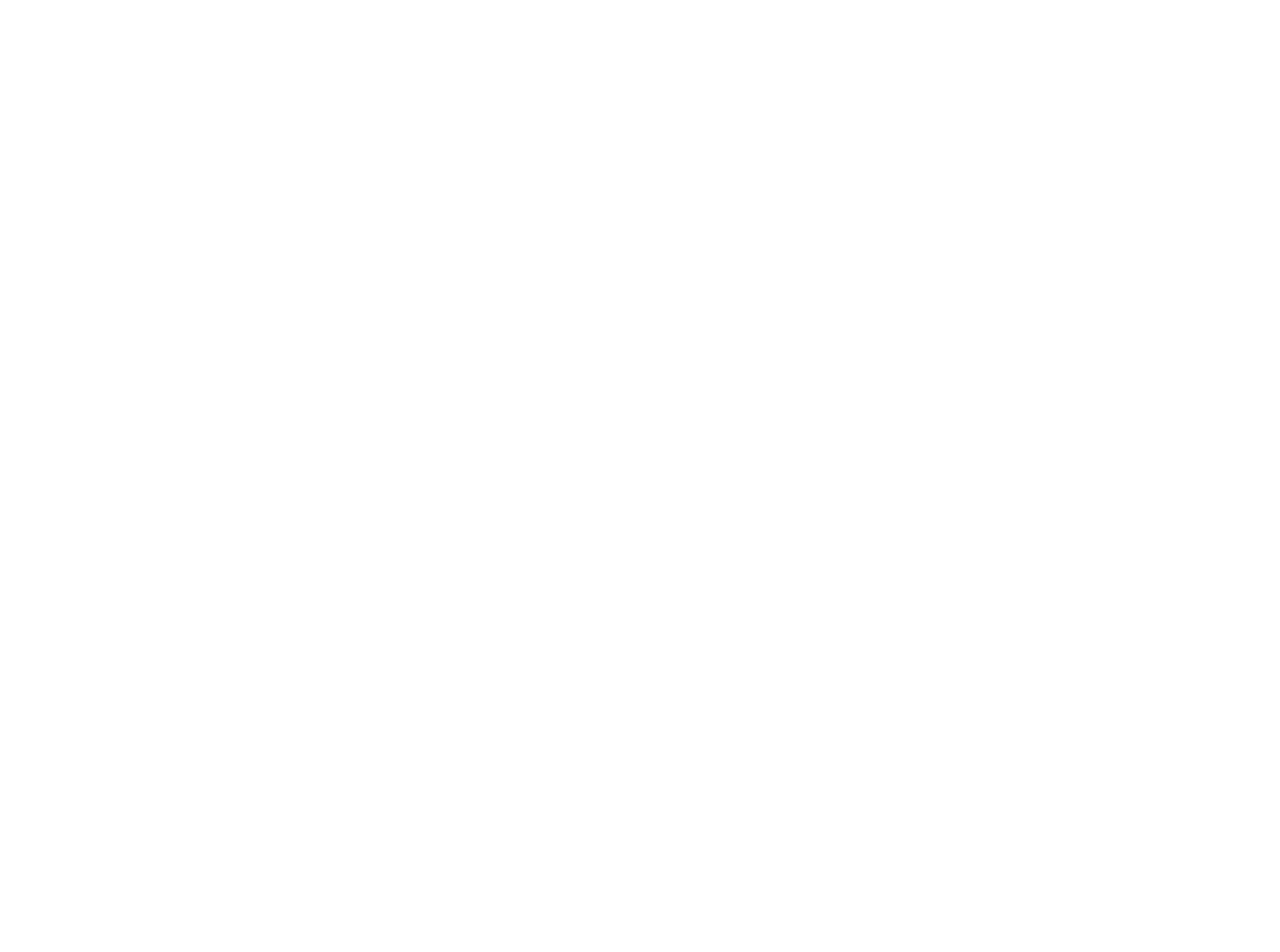
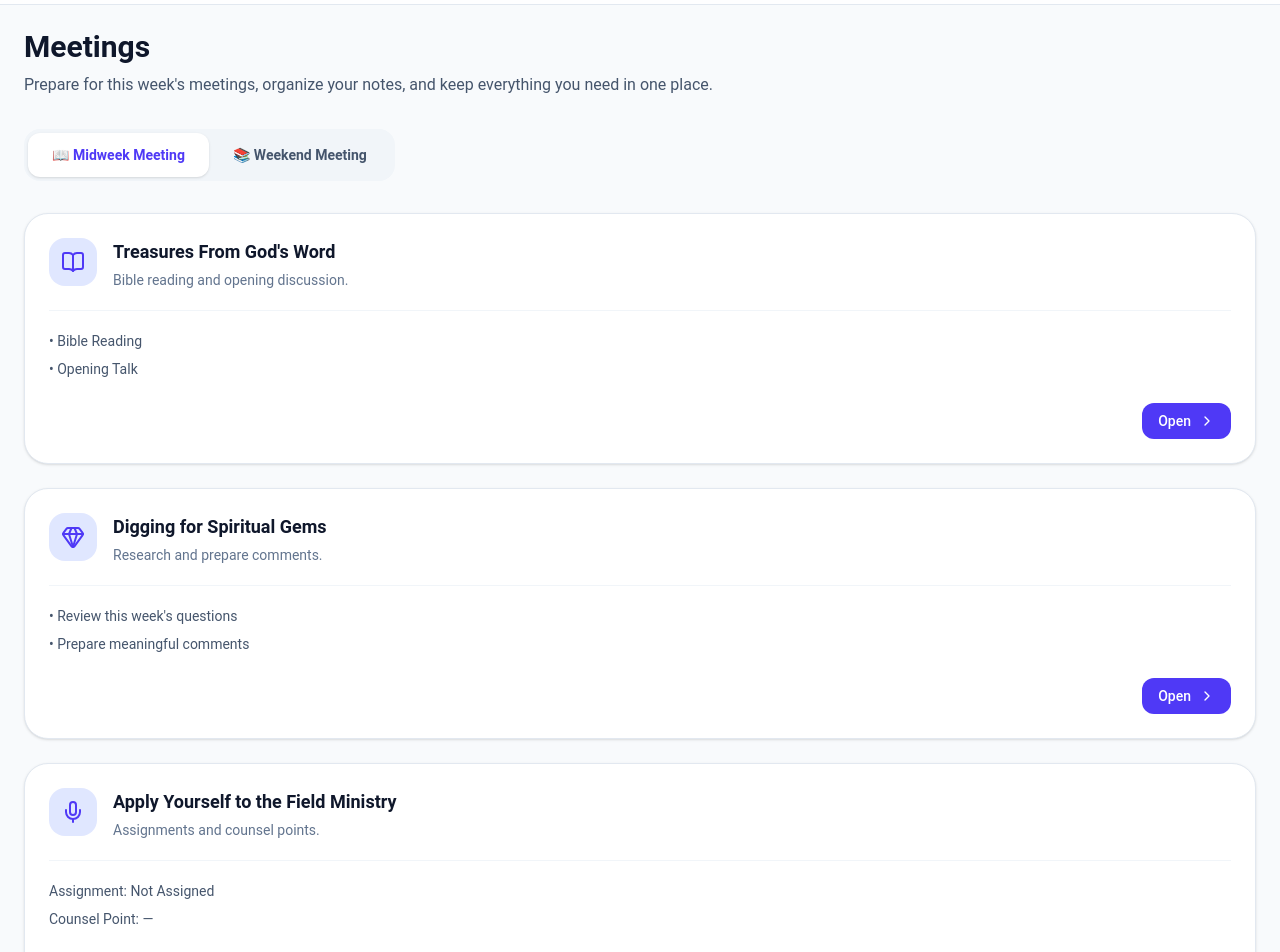
Before and after one commit to kadamsandesh28-star/jw-meeting-companion, a React (Vite) app: page /meetings in a window 1280 px wide. Before the commit this address had no page. Shown: the part 60-1012 px from the top of the page. Before the commit the page ends 800 px from the top, so only its background shows below. Built offline with nearby package versions, Linux system fonts and the light colour scheme.

Commit message:
Build Meetings Hub with Midweek and Weekend experience

```diff
--- a/src/AppRoutes.tsx
+++ b/src/AppRoutes.tsx
@@ -1,7 +1,9 @@
 import { Routes, Route } from "react-router-dom";
 
+import AppLayout from "./components/layout/AppLayout";
+
 import Home from "./pages/home/Home";
-import Schedule from "./pages/schedule/Schedule";
+import Meetings from "./pages/meetings/Meetings";
 import Workbook from "./pages/workbook/Workbook";
 import Assignments from "./pages/assignments/Assignments";
 import Service from "./pages/service/Service";
@@ -10,12 +12,14 @@
 export default function AppRoutes() {
   return (
     <Routes>
-      <Route path="/" element={<Home />} />
-      <Route path="/schedule" element={<Schedule />} />
-      <Route path="/workbook" element={<Workbook />} />
-      <Route path="/assignments" element={<Assignments />} />
-      <Route path="/service" element={<Service />} />
-      <Route path="/settings" element={<Settings />} />
+      <Route element={<AppLayout />}>
+        <Route path="/" element={<Home />} />
+        <Route path="/meetings" element={<Meetings />} />
+        <Route path="/workbook" element={<Workbook />} />
+        <Route path="/assignments" element={<Assignments />} />
+        <Route path="/service" element={<Service />} />
+        <Route path="/settings" element={<Settings />} />
+      </Route>
     </Routes>
   );
 }
--- a/src/Components/dashboard/QuickActionsCard.tsx
+++ b/src/Components/dashboard/QuickActionsCard.tsx
@@ -10,11 +10,11 @@
 import Card from "../ui/Card";
 
 const actions = [
-  {
-    label: "Meeting Schedule",
-    icon: CalendarDays,
-    route: "/schedule",
-  },
+{
+  label: "Meetings",
+  icon: CalendarDays,
+  route: "/meetings",
+},
   {
     label: "Workbook",
     icon: BookOpen,
--- a/src/Components/layout/AppLayout.tsx
+++ b/src/Components/layout/AppLayout.tsx
@@ -1,19 +1,14 @@
-import { ReactNode } from "react";
-
 import AppHeader from "./AppHeader";
 import BottomNav from "./BottomNav";
+import { Outlet } from "react-router-dom";
 
-interface Props {
-  children: ReactNode;
-}
-
-export default function AppLayout({ children }: Props) {
+export default function AppLayout() {
   return (
     <div className="min-h-screen bg-slate-50 dark:bg-slate-950">
       <AppHeader />
 
       <main className="pb-24">
-        {children}
+        <Outlet />
       </main>
 
       <BottomNav />
--- a/src/Components/layout/BottomNav.tsx
+++ b/src/Components/layout/BottomNav.tsx
@@ -9,7 +9,7 @@
 
 const items = [
   { to: "/", icon: Home, label: "Home" },
-  { to: "/schedule", icon: CalendarDays, label: "Schedule" },
+  { to: "/meetings", icon: CalendarDays, label: "Meetings" },
   { to: "/workbook", icon: BookOpen, label: "Workbook" },
   { to: "/service", icon: ClipboardList, label: "Service" },
   { to: "/settings", icon: Settings, label: "Settings" },
--- /dev/null
+++ b/src/Components/meetings/MeetingSectionCard.tsx
@@ -0,0 +1,54 @@
+import { ReactNode } from "react";
+import { ChevronRight } from "lucide-react";
+
+interface MeetingSectionCardProps {
+  icon: ReactNode;
+  title: string;
+  description?: string;
+  children?: ReactNode;
+}
+
+export default function MeetingSectionCard({
+  icon,
+  title,
+  description,
+  children,
+}: MeetingSectionCardProps) {
+  return (
+    <div className="rounded-3xl border border-slate-200 bg-white p-6 shadow-sm transition-all duration-300 hover:-translate-y-1 hover:shadow-lg dark:border-slate-700 dark:bg-slate-900">
+      {/* Header */}
+      <div className="mb-5 flex items-start gap-4">
+        <div className="flex h-12 w-12 items-center justify-center rounded-2xl bg-indigo-100 text-indigo-600 dark:bg-indigo-900/40 dark:text-indigo-300">
+          {icon}
+        </div>
+
+        <div className="flex-1">
+          <h3 className="text-lg font-semibold text-slate-900 dark:text-white">
+            {title}
+          </h3>
+
+          {description && (
+            <p className="mt-1 text-sm text-slate-500 dark:text-slate-400">
+              {description}
+            </p>
+          )}
+        </div>
+      </div>
+
+      {/* Content */}
+      {children && (
+        <div className="border-t border-slate-100 pt-5 dark:border-slate-700">
+          {children}
+        </div>
+      )}
+
+      {/* Footer */}
+      <div className="mt-6 flex justify-end">
+        <button className="flex items-center gap-2 rounded-xl bg-indigo-600 px-4 py-2 text-sm font-medium text-white transition-colors hover:bg-indigo-700">
+          Open
+          <ChevronRight size={16} />
+        </button>
+      </div>
+    </div>
+  );
+}
--- /dev/null
+++ b/src/Components/meetings/MeetingTabs.tsx
@@ -0,0 +1,37 @@
+interface MeetingTabsProps {
+  activeTab: "midweek" | "weekend";
+  onTabChange: (tab: "midweek" | "weekend") => void;
+}
+
+export default function MeetingTabs({
+  activeTab,
+  onTabChange,
+}: MeetingTabsProps) {
+  return (
+    <div className="mb-8">
+      <div className="inline-flex rounded-2xl bg-slate-100 p-1 dark:bg-slate-800">
+        <button
+          onClick={() => onTabChange("midweek")}
+          className={`rounded-xl px-6 py-3 text-sm font-semibold transition-all duration-200 ${
+            activeTab === "midweek"
+              ? "bg-white text-indigo-600 shadow dark:bg-slate-900 dark:text-indigo-400"
+              : "text-slate-600 hover:text-slate-900 dark:text-slate-300 dark:hover:text-white"
+          }`}
+        >
+          📖 Midweek Meeting
+        </button>
+
+        <button
+          onClick={() => onTabChange("weekend")}
+          className={`rounded-xl px-6 py-3 text-sm font-semibold transition-all duration-200 ${
+            activeTab === "weekend"
+              ? "bg-white text-indigo-600 shadow dark:bg-slate-900 dark:text-indigo-400"
+              : "text-slate-600 hover:text-slate-900 dark:text-slate-300 dark:hover:text-white"
+          }`}
+        >
+          📚 Weekend Meeting
+        </button>
+      </div>
+    </div>
+  );
+}
--- /dev/null
+++ b/src/Components/meetings/MidweekMeeting.tsx
@@ -0,0 +1,74 @@
+import {
+  BookOpen,
+  Gem,
+  Mic,
+  HeartHandshake,
+} from "lucide-react";
+
+import MeetingSectionCard from "./MeetingSectionCard";
+
+export default function MidweekMeeting() {
+  return (
+    <div className="space-y-6">
+      <MeetingSectionCard
+        icon={<BookOpen size={24} />}
+        title="Treasures From God's Word"
+        description="Bible reading and opening discussion."
+      >
+        <div className="space-y-2">
+          <p className="text-sm text-slate-600 dark:text-slate-300">
+            • Bible Reading
+          </p>
+          <p className="text-sm text-slate-600 dark:text-slate-300">
+            • Opening Talk
+          </p>
+        </div>
+      </MeetingSectionCard>
+
+      <MeetingSectionCard
+        icon={<Gem size={24} />}
+        title="Digging for Spiritual Gems"
+        description="Research and prepare comments."
+      >
+        <div className="space-y-2">
+          <p className="text-sm text-slate-600 dark:text-slate-300">
+            • Review this week's questions
+          </p>
+          <p className="text-sm text-slate-600 dark:text-slate-300">
+            • Prepare meaningful comments
+          </p>
+        </div>
+      </MeetingSectionCard>
+
+      <MeetingSectionCard
+        icon={<Mic size={24} />}
+        title="Apply Yourself to the Field Ministry"
+        description="Assignments and counsel points."
+      >
+        <div className="space-y-2">
+          <p className="text-sm text-slate-600 dark:text-slate-300">
+            Assignment: Not Assigned
+          </p>
+          <p className="text-sm text-slate-600 dark:text-slate-300">
+            Counsel Point: —
+          </p>
+        </div>
+      </MeetingSectionCard>
+
+      <MeetingSectionCard
+        icon={<HeartHandshake size={24} />}
+        title="Living as Christians"
+        description="Living as Christians and Congregation Bible Study."
+      >
+        <div className="space-y-2">
+          <p className="text-sm text-slate-600 dark:text-slate-300">
+            • Living as Christians
+          </p>
+          <p className="text-sm text-slate-600 dark:text-slate-300">
+            • Congregation Bible Study
+          </p>
+        </div>
+      </MeetingSectionCard>
+    </div>
+  );
+}
--- /dev/null
+++ b/src/Components/meetings/WeekendMeeting.tsx
@@ -0,0 +1,52 @@
+import {
+  MicVocal,
+  BookMarked,
+} from "lucide-react";
+
+import MeetingSectionCard from "./MeetingSectionCard";
+
+export default function WeekendMeeting() {
+  return (
+    <div className="space-y-6">
+      <MeetingSectionCard
+        icon={<MicVocal size={24} />}
+        title="Public Talk"
+        description="Take notes during the public talk."
+      >
+        <div className="space-y-2">
+          <p className="text-sm text-slate-600 dark:text-slate-300">
+            Speaker: —
+          </p>
+
+          <p className="text-sm text-slate-600 dark:text-slate-300">
+            Theme: —
+          </p>
+
+          <p className="text-sm text-slate-500 dark:text-slate-400">
+            Record important points and scriptures during the talk.
+          </p>
+        </div>
+      </MeetingSectionCard>
+
+      <MeetingSectionCard
+        icon={<BookMarked size={24} />}
+        title="Watchtower Study"
+        description="Prepare and review the weekly Watchtower Study."
+      >
+        <div className="space-y-2">
+          <p className="text-sm text-slate-600 dark:text-slate-300">
+            Study Article: —
+          </p>
+
+          <p className="text-sm text-slate-600 dark:text-slate-300">
+            Study Conductor: —
+          </p>
+
+          <p className="text-sm text-slate-500 dark:text-slate-400">
+            Open the current Study Edition or review your personal notes.
+          </p>
+        </div>
+      </MeetingSectionCard>
+    </div>
+  );
+}
--- a/src/pages/home/Home.tsx
+++ b/src/pages/home/Home.tsx
@@ -1,5 +1,3 @@
-import AppLayout from "../../components/layout/AppLayout";
-
 import GreetingCard from "../../components/dashboard/GreetingCard";
 import NextMeetingCard from "../../components/dashboard/NextMeetingCard";
 import ReminderCard from "../../components/dashboard/ReminderCard";
@@ -10,7 +8,6 @@
 
 export default function Home() {
   return (
-    <AppLayout>
     <div className="mx-auto max-w-7xl space-y-8 p-6">
       {/* Greeting */}
       <GreetingCard greeting={dashboardData.greeting} />
@@ -31,6 +28,5 @@
       {/* Quick Actions */}
       <QuickActionsCard />
     </div>
-    </AppLayout>
   );
 }
--- /dev/null
+++ b/src/pages/meetings/Meetings.tsx
@@ -0,0 +1,40 @@
+import { useState } from "react";
+
+import MeetingTabs from "../../components/meetings/MeetingTabs";
+import MidweekMeeting from "../../components/meetings/MidweekMeeting";
+import WeekendMeeting from "../../components/meetings/WeekendMeeting";
+
+export default function Meetings() {
+  const [activeTab, setActiveTab] = useState<"midweek" | "weekend">(
+    "midweek"
+  );
+
+  return (
+    <div className="mx-auto max-w-7xl space-y-8 p-6">
+      {/* Page Header */}
+      <div>
+        <h1 className="text-3xl font-bold text-slate-900 dark:text-white">
+          Meetings
+        </h1>
+
+        <p className="mt-2 text-slate-600 dark:text-slate-400">
+          Prepare for this week's meetings, organize your notes, and keep
+          everything you need in one place.
+        </p>
+      </div>
+
+      {/* Tabs */}
+      <MeetingTabs
+        activeTab={activeTab}
+        onTabChange={setActiveTab}
+      />
+
+      {/* Content */}
+      {activeTab === "midweek" ? (
+        <MidweekMeeting />
+      ) : (
+        <WeekendMeeting />
+      )}
+    </div>
+  );
+}
```
Lines whose indentation alone changed are shown as unchanged.
